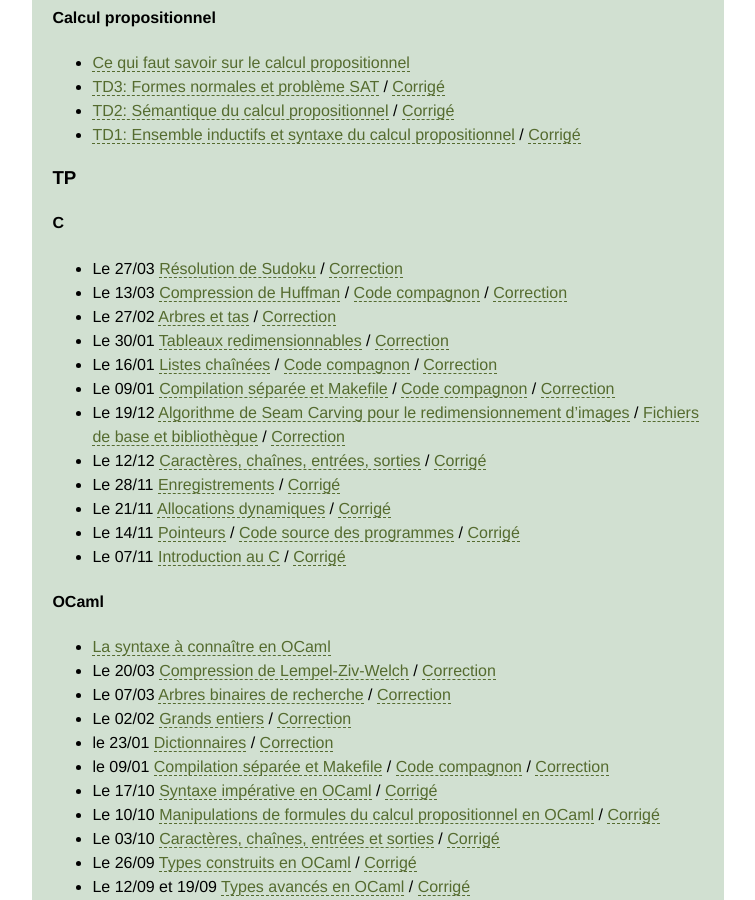
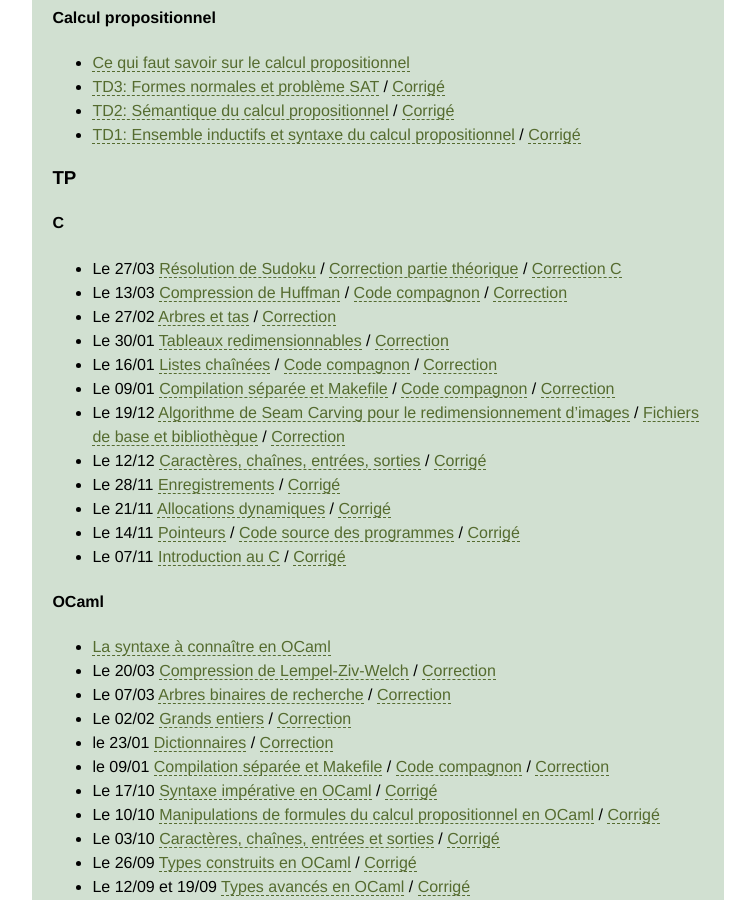
Before and after one commit to VladislavTempez/Vladislavtempez.github.io, a Jekyll site: the page built from pages/mp2i.md, in a window 1280 px wide and 900 px high, scrolled down 1242 px. Shown: the whole window, without its empty margins (262-1017 px from the left). Built offline with Jekyll 4.4.1, drawn with Linux system fonts in a browser that asks for light colours.

Commit message:
correction partie théorique sudoku

```diff
--- a/pages/mp2i.md
+++ b/pages/mp2i.md
@@ -49,7 +49,7 @@
 ### TP
 
 #### C
-- Le 27/03 [Résolution de Sudoku](https://nc-lycees.netocentre.fr/s/F24pQsFwzTp6D6x) / [Correction](https://nc-lycees.netocentre.fr/s/TJmApeXDeCJEfMJ)
+- Le 27/03 [Résolution de Sudoku](https://nc-lycees.netocentre.fr/s/F24pQsFwzTp6D6x) / [Correction partie théorique](https://nc-lycees.netocentre.fr/s/n6ZNtHndadS7FCQ) / [Correction C](https://nc-lycees.netocentre.fr/s/TJmApeXDeCJEfMJ)
 - Le 13/03 [Compression de Huffman](https://nc-lycees.netocentre.fr/s/mLXt5MTypfHzKy4) / [Code compagnon](https://nc-lycees.netocentre.fr/s/4PYFpe5NJRZffsy) / [Correction](https://nc-lycees.netocentre.fr/s/r48HwcnBjTYaB76)
 - Le 27/02 [Arbres et tas](https://nc-lycees.netocentre.fr/s/bjQNnZ2MMHDRbzT) / [Correction](https://nc-lycees.netocentre.fr/s/wd4moSKDJxNNicS)
 - Le 30/01 [Tableaux redimensionnables](https://nc-lycees.netocentre.fr/s/Q7T4BpPfQQ9f2Ft) / [Correction](https://nc-lycees.netocentre.fr/s/6FqSF3NTKradLKj)
```
